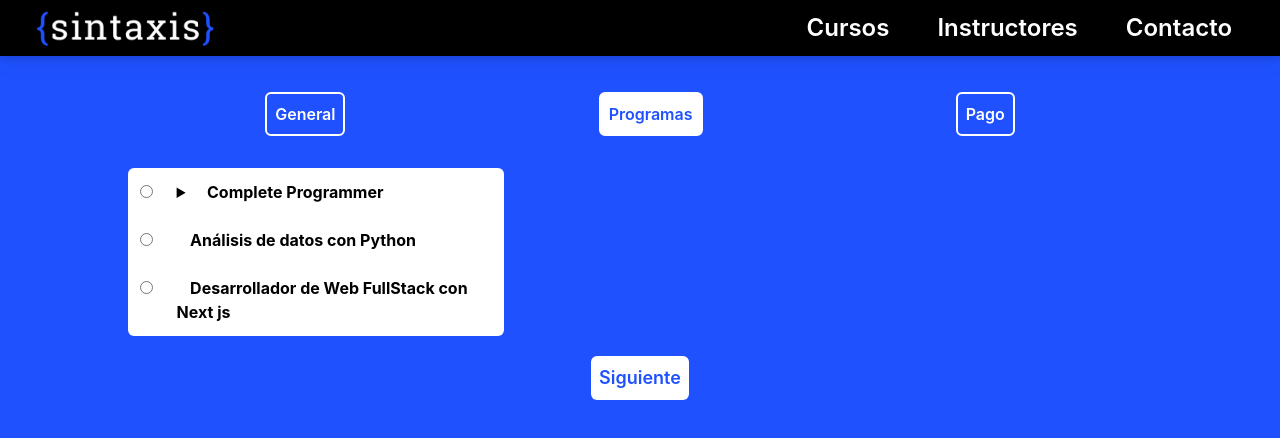
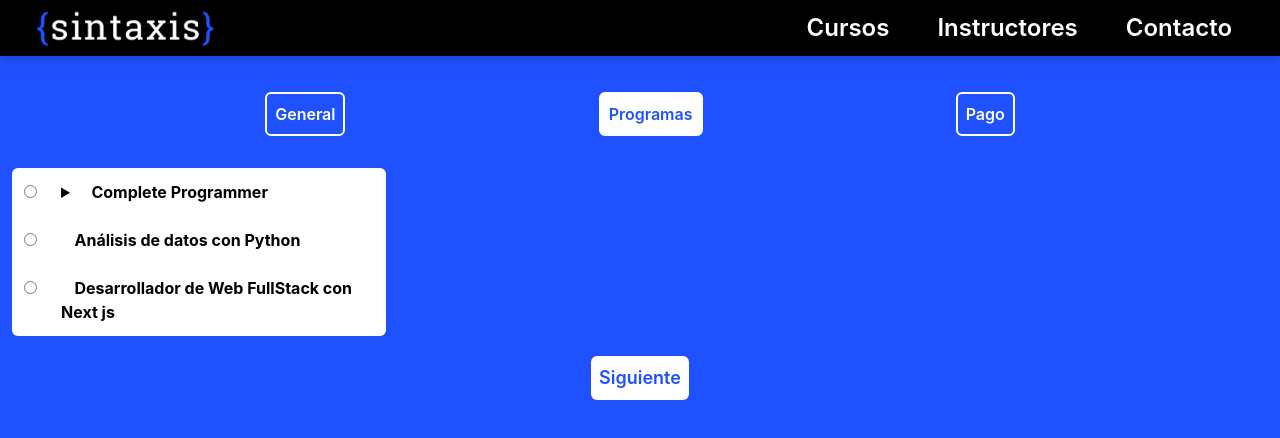
Before and after one commit to marco3479/Sintaxis, a Next.js app: page /inscripcion in a window 1280 px wide. Both pictures are taken after typing "Sample", "2020-01-15", "Sample", "Sample", "name@example.com", "5551234" into the empty fields and a click on the button "Siguiente". Shown: the top 438 px of the page. Built offline with nearby package versions, Linux system fonts and the light colour scheme.

Commit message:
cleaning up responsiveness further

```diff
--- a/components/Navbar.tsx
+++ b/components/Navbar.tsx
@@ -13,6 +13,7 @@ const Navbar = () => {
 
 
     useEffect(() => {
+        setScreenSize(window.innerWidth);
         window.addEventListener('resize', () => {
             setScreenSize(window.innerWidth)
         })
@@ -26,7 +27,7 @@ const Navbar = () => {
         <div
         className='justify-self-start ml-8'
         >
-           {screenSize! < 640       // small screen
+           {screenSize! < 720       // small screen
            ?
             <Image
             alt='Logo'
--- a/pages/inscripcion.tsx
+++ b/pages/inscripcion.tsx
@@ -135,13 +135,11 @@ const Inscripcion = () => {
                             <br/>
                             <br/>
                         </div>
-                        <div
-                        className=''
-                        >
+                        <div className='flex flex-col relative'>
                             <label className="text-lg font-semibold" htmlFor='Domicilio'>
                                 Domicilio
                                 <br/>
-                                <textarea className='p-2 resize-none mt-2 w-[420px] h-[100px] rounded-md '  id='Domicilio'
+                                <textarea className='p-2 resize-y mt-2 h-[100px] rounded-md '  id='Domicilio'
                                 value={generalData.address}
                                 onChange={(e) => setGeneralData((dD:generalData) => ({
                                     ...dD,
@@ -178,6 +176,7 @@ const Inscripcion = () => {
                             <br/>
                             <br/>
                             <Button
+                            className="max-w-min"
                             onClick={() => { setPhase('Programas'); console.log(generalData) }}
                             >
                                 Siguiente
@@ -190,11 +189,11 @@ const Inscripcion = () => {
                     {phase == 'Programas'
                     ? <>
                     <div className="flex flex-col">
-                        <div className='grid justify-center' style={{gridTemplateAreas: "'programs description'", gridTemplateColumns: '30% 50%', columnGap: '20px'}}>
-                            <div style={{gridArea: 'programs'}}
-                            className=" flex flex-col  text-black "
+                        <div className='flex flex-col sm:flex-row gap-2 justify-center'>
+                            <div
+                            className=" flex flex-col sm:w-[30%] text-black "
                             >
-                                <div className='grid bg-white rounded-md' style={{gridTemplateAreas: "'CPRadio CP' 'APRadio AP' 'FNRadio FN'", gridTemplateRows: 'auto auto auto' }}>
+                                <div className='grid bg-white rounded-md min-w-min' style={{gridTemplateAreas: "'CPRadio CP' 'APRadio AP' 'FNRadio FN'", gridTemplateRows: 'auto auto auto' }}>
                                     <div className=" p-3 " style={{gridArea: 'CPRadio'}}>
                                         <input checked={programSelected === 'CompleteProgrammer' ? true : false} onClick={() => setProgramSelected('CompleteProgrammer')} name='programs' type='radio' id='CompleteProgrammer'/>
                                     </div>
@@ -246,7 +245,9 @@ const Inscripcion = () => {
                                     </label>
                                 </div>
                             </div>
-                            <div  style={{gridArea: 'description'}}>
+                            <div
+                            className='sm:w-[70%]'
+                            >
                                 {programSelected === 'CompleteProgrammer' && lvlSelected === 'lvl1'
                                 ? <div className="grid bg-white rounded-md p-3 text-black">
                                 Nuestro programa más completo y el más recomendado para principiantes. El estudiante aprenderá desde Python y sus diversas librerías, hasta Desarrollo Web con HTML y CSS.
```
